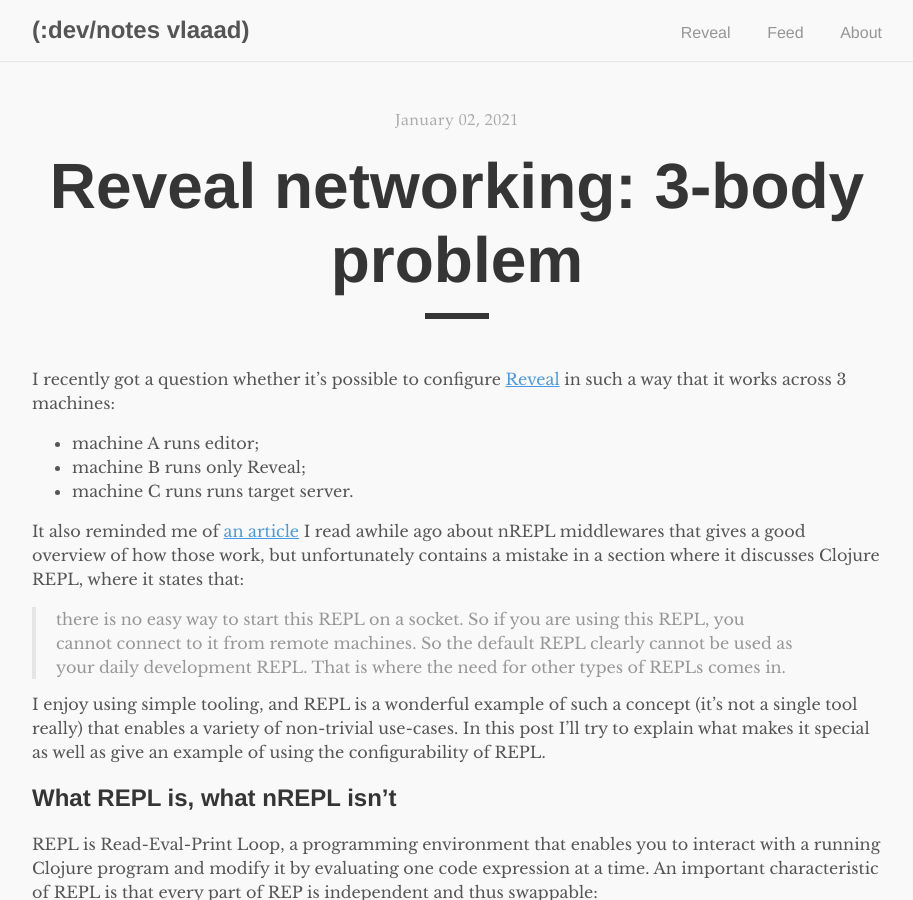
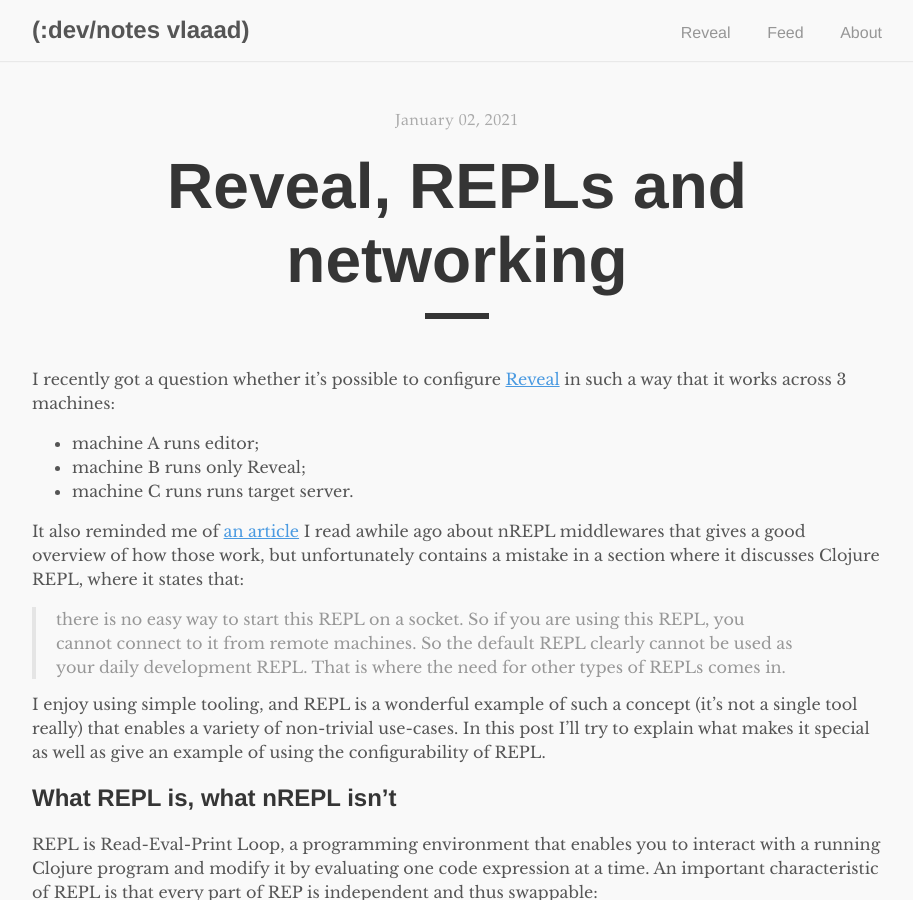
Before and after one commit to vlaaad/vlaaad.github.io, a Jekyll site: the page built from _posts/2021-01-02-reveal-repls-and-networking.md, in a window 1280 px wide and 900 px high. Shown: the whole window, without its empty margins (183-1096 px from the left). Built offline with Jekyll 4.4.1, drawn with Linux system fonts in a browser that asks for light colours; a script that is not in the unit is left out.

Commit message:
new post

```diff
--- a/_posts/2021-01-02-reveal-networking.md
+++ b/_posts/2021-01-02-reveal-repls-and-networking.md
@@ -1,6 +1,6 @@
 ---
 layout: post
-title: "Reveal networking: 3-body problem"
+title: "Reveal, REPLs and networking"
 description: "REPL: if you don't know it, you don't know it; if you know it, you enjoy it"
 ---
 I recently got a question whether it's possible to configure [Reveal](vlaaad.github.io/reveal/) in such a way that it works across 3 machines:
```
Also changed, not shown: assets/2021-01-02/cljs-prepl.png, assets/2021-01-02/remote-prepl.png.
